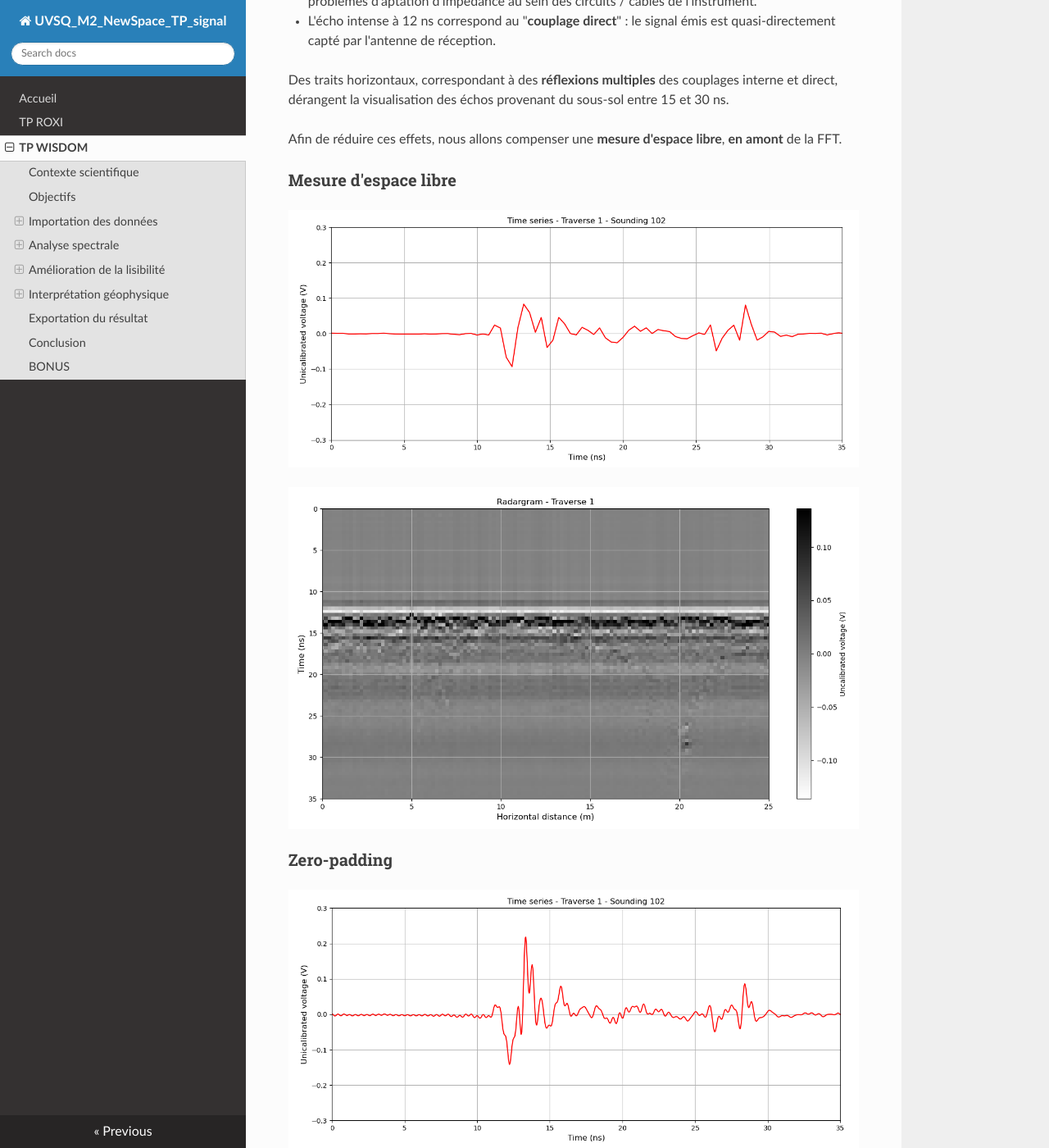
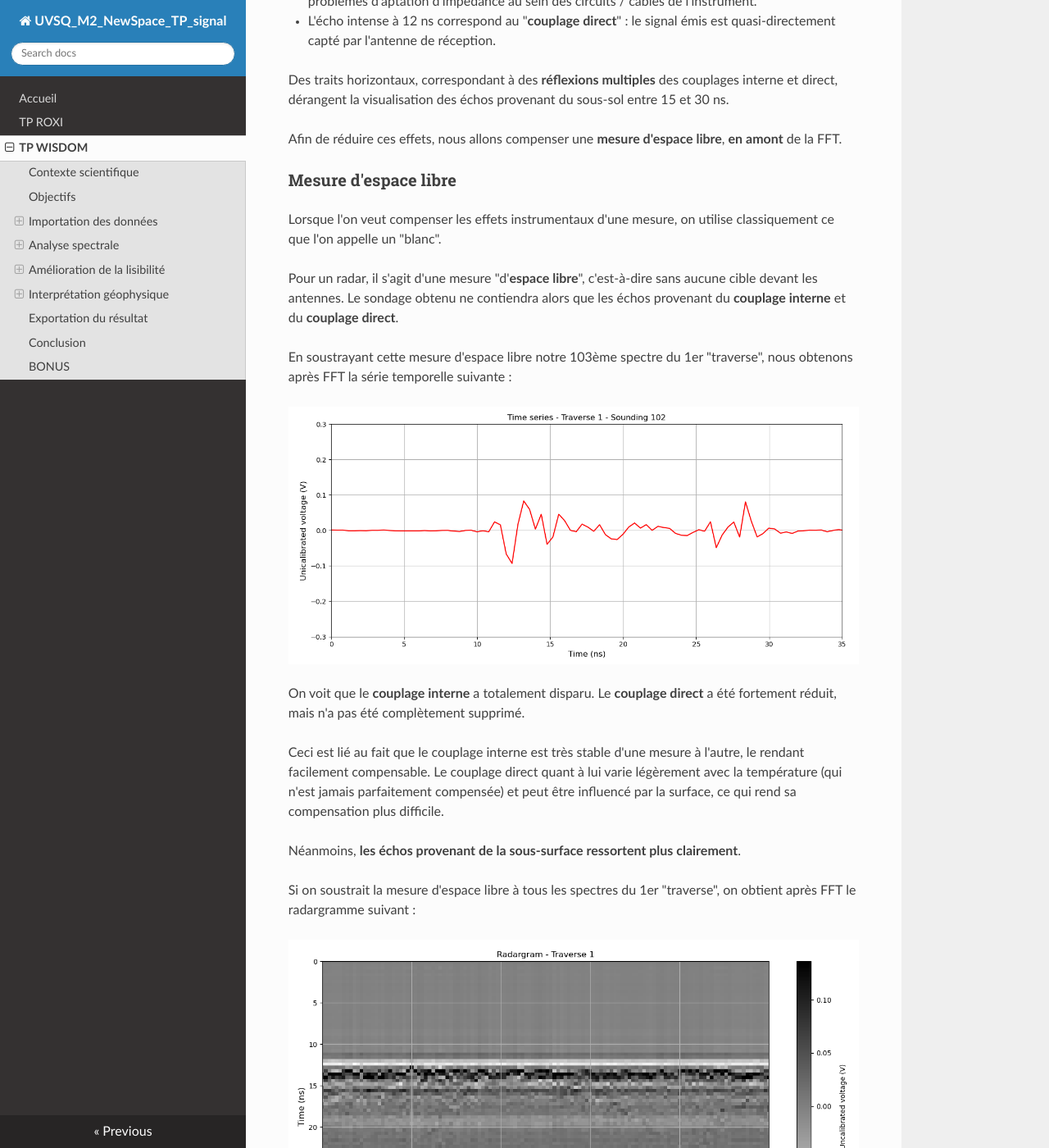
Before and after one commit to NicOudart/UVSQ_M2_NewSpace_TP_signal, an MkDocs documentation site: the page built from docs/TP_WISDOM.md, in a window 1280 px wide and 1400 px high, scrolled down 14846 px. Shown: the whole window at 82% size. Built offline with MkDocs 1.6.1, drawn with Linux system fonts in a browser that asks for light colours; nearby versions of some CDN libraries; some of the changed text lies outside the part shown.

Commit message:
-Progress on WISDOM.

```diff
--- a/docs/TP_WISDOM.md
+++ b/docs/TP_WISDOM.md
@@ -438,9 +438,33 @@ Afin de réduire ces effets, nous allons compenser une **mesure d'espace libre**
 
 ### Mesure d'espace libre
 
+Lorsque l'on veut compenser les effets instrumentaux d'une mesure, on utilise classiquement ce que l'on appelle un "blanc".
+
+Pour un radar, il s'agit d'une mesure "d'**espace libre**", c'est-à-dire sans aucune cible devant les antennes.
+Le sondage obtenu ne contiendra alors que les échos provenant du **couplage interne** et du **couplage direct**.
+
+En soustrayant cette mesure d'espace libre notre 103ème spectre du 1er "traverse", nous obtenons après FFT la série temporelle suivante :
+
 ![Exemple de sondage WISDOM après retrait du free-space](img/WISDOM_freespace_removal_time_series_example.png)
 
+On voit que le **couplage interne** a totalement disparu.
+Le **couplage direct** a été fortement réduit, mais n'a pas été complètement supprimé.
+
+Ceci est lié au fait que le couplage interne est très stable d'une mesure à l'autre, le rendant facilement compensable.
+Le couplage direct quant à lui varie légèrement avec la température (qui n'est jamais parfaitement compensée) et peut être influencé par la surface, ce qui rend sa compensation plus difficile.
+
+Néanmoins, **les échos provenant de la sous-surface ressortent plus clairement**.
+
+Si on soustrait la mesure d'espace libre à tous les spectres du 1er "traverse", on obtient après FFT le radargramme suivant :
+
 ![Exemple de radargramme WISDOM après retrait du free-space](img/WISDOM_freespace_removal_radargram_example.png)
+
+Des structures de la sous-surface commencent à apparaitre, mais des parasites horizontaux perturbent toujours un peu la lecture du radargramme.
+Nous verrons dans la suite du TP comment les compenser.
+
+Le radargramme a un aspect "pixélisé", qui est lié au fait qu'ici la **durée de l'impulsion équivalente** en domaine temporel de WISDOM est **exactement égale à 1 pixel**.
+
+En effet,
 
 ### Zero-padding
 
```
